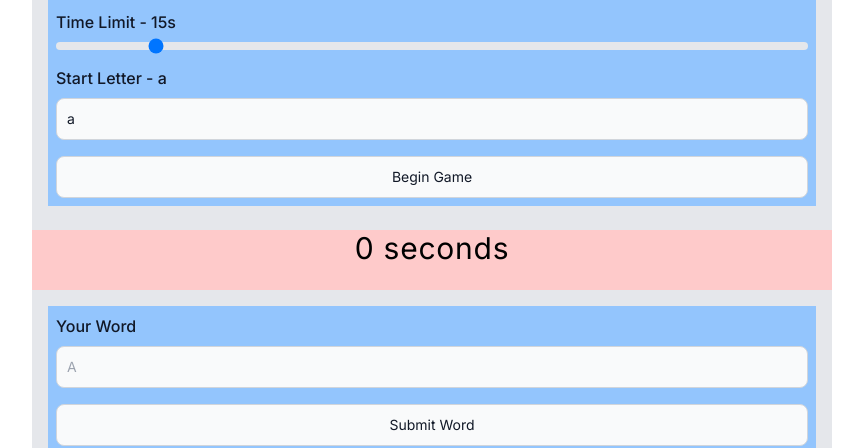
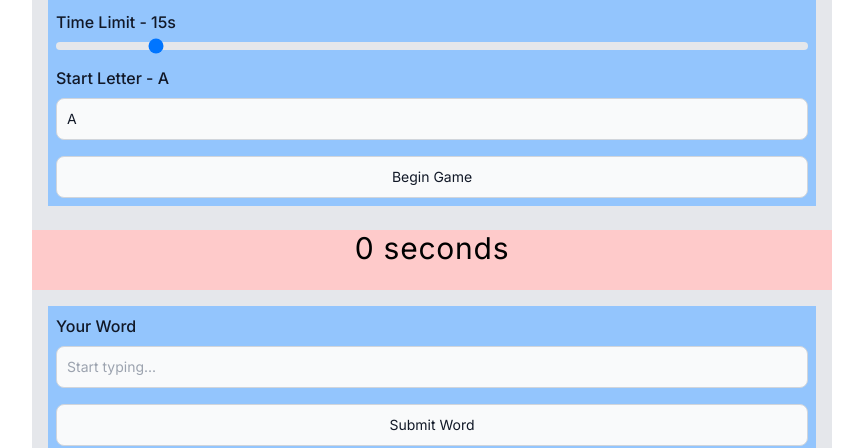
Before and after one commit to PatrickLisiecki/word-maniac, a Next.js app in the folder client/: page / in a window 1280 px wide. Shown: the part 198-646 px from the top of the page, without its empty margins (208-1071 px from the left). Built offline with nearby package versions, Linux system fonts and the light colour scheme.

Commit message:
created settings interface and object

```diff
--- a/client/src/app/page.tsx
+++ b/client/src/app/page.tsx
@@ -2,10 +2,19 @@
 
 import React, { useState, useEffect } from "react";
 
+interface Settings {
+  wordLength: string;
+  timeLimit: string;
+  startLetter: string;
+}
+
 export default function Home() {
-  const [wordLength, setWordLength] = useState<string>("3");
-  const [timeLimit, setTimeLimit] = useState<string>("15");
-  const [startLetter, setStartLetter] = useState<string>("a");
+  const [settings, setSettings] = useState<Settings>({
+    wordLength: "3",
+    timeLimit: "15",
+    startLetter: "A",
+  });
+
   const [isRunning, setIsRunning] = useState<boolean>(false);
   const [seconds, setSeconds] = useState<number>(0);
   const [currentWord, setCurrentWord] = useState<string>("");
@@ -13,12 +22,13 @@ export default function Home() {
 
   const handleSubmit = (e: React.FormEvent) => {
     e.preventDefault();
+    setSeconds(parseInt(settings.timeLimit));
     setIsRunning(!isRunning);
   };
 
   const handleWordSubmit = (e: React.FormEvent) => {
     e.preventDefault();
-    if (currentWord.length === parseInt(wordLength)) {
+    if (currentWord.length === parseInt(settings.wordLength)) {
       setValidWords([...validWords, currentWord]);
       setCurrentWord("");
     }
@@ -29,10 +39,10 @@ export default function Home() {
 
     if (isRunning) {
       timer = setInterval(() => {
-        setSeconds((prevSeconds) => prevSeconds + 1);
+        setSeconds((prevSeconds) => prevSeconds - 1);
       }, 1000);
 
-      if (seconds === parseInt(timeLimit)) {
+      if (seconds === 0) {
         setIsRunning(false);
       }
     }
@@ -54,16 +64,18 @@ export default function Home() {
             htmlFor="wordLength"
             className="block mb-2 text-md font-medium text-gray-900 dark:text-white"
           >
-            Word Length - {wordLength}
+            Word Length - {settings.wordLength}
           </label>
           <input
             type="range"
             min="1"
             max="20"
             step="1"
-            value={wordLength ? wordLength : 1}
+            value={settings.wordLength ? settings.wordLength : 1}
             id="wordLength"
-            onChange={(e) => setWordLength(e.target.value)}
+            onChange={(e) =>
+              setSettings({ ...settings, wordLength: e.target.value })
+            }
             className="w-full h-2 bg-gray-200 rounded-lg appearance-none cursor-pointer dark:bg-gray-700"
           ></input>
         </div>
@@ -74,16 +86,18 @@ export default function Home() {
             htmlFor="timeLimit"
             className="block mb-2 text-md font-medium text-gray-900 dark:text-white"
           >
-            Time Limit - {timeLimit}s
+            Time Limit - {settings.timeLimit}s
           </label>
           <input
             type="range"
             min="0"
             max="120"
             step="15"
-            value={timeLimit ? timeLimit : 0}
+            value={settings.timeLimit ? settings.timeLimit : 0}
             id="timeLimit"
-            onChange={(e) => setTimeLimit(e.target.value)}
+            onChange={(e) =>
+              setSettings({ ...settings, timeLimit: e.target.value })
+            }
             className="w-full h-2 bg-gray-200 rounded-lg appearance-none cursor-pointer dark:bg-gray-700"
           ></input>
         </div>
@@ -94,14 +108,16 @@ export default function Home() {
             htmlFor="startLetter"
             className="block mb-2 text-md font-medium text-gray-900 dark:text-white"
           >
-            Start Letter - {startLetter}
+            Start Letter - {settings.startLetter}
           </label>
           <input
             type="text"
-            value={startLetter}
+            value={settings.startLetter ? settings.startLetter : "A"}
             placeholder="A"
             id="startLetter"
-            onChange={(e) => setStartLetter(e.target.value)}
+            onChange={(e) =>
+              setSettings({ ...settings, startLetter: e.target.value })
+            }
             className="bg-gray-50 border border-gray-300 text-gray-900 text-sm rounded-lg focus:ring-blue-500 focus:border-blue-500 block w-full p-2.5 dark:bg-gray-700 dark:border-gray-600 dark:placeholder-gray-400 dark:text-white dark:focus:ring-blue-500 dark:focus:border-blue-500"
           ></input>
         </div>
@@ -138,7 +154,7 @@ export default function Home() {
           <input
             type="text"
             value={currentWord}
-            placeholder="A"
+            placeholder="Start typing..."
             id="currentWord"
             onChange={(e) => setCurrentWord(e.target.value)}
             className="bg-gray-50 border border-gray-300 text-gray-900 text-sm rounded-lg focus:ring-blue-500 focus:border-blue-500 block w-full p-2.5 dark:bg-gray-700 dark:border-gray-600 dark:placeholder-gray-400 dark:text-white dark:focus:ring-blue-500 dark:focus:border-blue-500"
```
